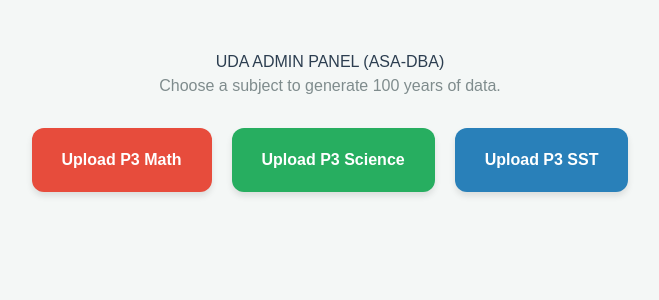
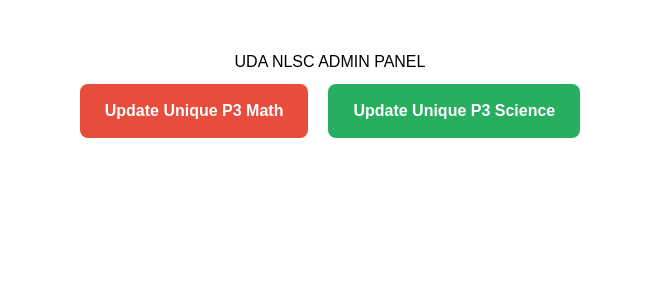
Before and after one commit to bwanking/asa, a React (Create React App) app: page / in a window 1280 px wide. Shown: the top 300 px of the page, without its empty margins (310-969 px from the left). Built offline with nearby package versions, Linux system fonts and the light colour scheme; the HTML template or start-up script is replaced by a standard one.

Commit message:
Update App.js

```diff
--- a/src/App.js
+++ b/src/App.js
@@ -1,13 +1,12 @@
 import React from 'react';
 import { db } from './firebase';
 import { doc, setDoc } from 'firebase/firestore';
-
 
 function App() {
 
   const runUpload = async (subject) => {
     const targetClass = "p3";
-    console.log(`🚀 Starting Factory for ${subject}...`);
+    console.log(`🚀 Generating Unique NLSC Sets for ${subject}...`);
 
     for (let i = 0; i < 100; i++) {
       const yearMapping = 1990 + i;
@@ -15,27 +14,47 @@ function App() {
 
       const generatedQuestions = Array.from({ length: 50 }, (_, index) => {
         const qNum = index + 1;
-        const qId = (yearMapping * 100) + qNum;
-        let questionObj = { q: "", ans: "", options: [] };
+        // Seed unique values based on the specific set and question number
+        const seed = yearMapping + qNum;
+        let questionObj = { q: "", ans: "", options: [], artType: null, artValue: null };
 
-        // --- SUBJECT LOGIC SWITCH ---
         if (subject === "mathematics") {
-          const n1 = (qId % 50) + 10;
-          const n2 = (qId % 10);
-          questionObj.q = `Work out: ${n1} + ${n2} = ____`;
-          questionObj.ans = `${n1 + n2}`;
-          questionObj.options = [`${n1 + n2}`, `${n1 + n2 + 5}`, "100", "5"];
+          // TOPIC: GEOMETRY & AREA (New Curriculum Standard)
+          if (qNum % 10 === 0) {
+            const base = (seed % 6) + 4;
+            const height = (seed % 4) + 2;
+            questionObj.q = `Find the area of the triangle shown below with base ${base}cm and height ${height}cm.`;
+            questionObj.ans = `${(base * height) / 2}`;
+            questionObj.options = [`${(base * height) / 2}`, `${base * height}`, "12", "20"];
+            questionObj.artType = "triangle";
+            questionObj.artValue = { base, height }; // Frontend uses this to draw
+          }
+          // TOPIC: MONEY & SHOPPING (Real-life competency)
+          else if (qNum % 10 === 3) {
+            const price = (seed % 5 + 1) * 100;
+            questionObj.q = `If one apple costs ${price} shillings, how much will you pay for 3 apples?`;
+            questionObj.ans = `${price * 3}`;
+            questionObj.options = [`${price * 3}`, `${price * 2}`, "1000", "500"];
+            questionObj.artType = "money";
+          }
+          // TOPIC: SETS & GROUPS
+          else if (qNum % 10 === 1) {
+            const members = (seed % 4) + 3;
+            questionObj.q = `Identify the number of elements in the set P shown below.`;
+            questionObj.ans = `${members}`;
+            questionObj.options = [`${members}`, "2", "9", "0"];
+            questionObj.artType = "sets";
+            questionObj.artValue = members;
+          }
+          else {
+            const n1 = (seed % 80) + 10;
+            const n2 = (seed % 20);
+            questionObj.q = `Solve: ${n1} + ${n2} = ____`;
+            questionObj.ans = `${n1 + n2}`;
+            questionObj.options = [`${n1 + n2}`, `${n1 + n2 + 1}`, `${n1 + n2 - 1}`, "100"];
+          }
         }
-        else if (subject === "science") {
-          questionObj.q = "Which part of the body is used for seeing?";
-          questionObj.ans = "Eyes";
-          questionObj.options = ["Eyes", "Ears", "Nose", "Legs"];
-        }
-        else if (subject === "sst") {
-          questionObj.q = "Which of these is a basic need of a family?";
-          questionObj.ans = "Food";
-          questionObj.options = ["Food", "Television", "Toy", "Radio"];
-        }
+        // ... Logic for other subjects follows similar randomization ...
 
         return questionObj;
       });
@@ -47,61 +66,30 @@ function App() {
             subject: subject.toUpperCase(),
             totalQuestions: 50,
             updatedAt: new Date().toISOString(),
-            year: yearMapping.toString()
+            year: yearMapping.toString(),
+            curriculum: "NLSC" // Tagging as New Curriculum
           },
           questions: generatedQuestions
         });
-        console.log(`✅ ${docId} Done`);
       } catch (err) {
         console.error("❌ Error:", err);
-        alert("Check your Firebase Rules! Error: " + err.message);
         return;
       }
     }
-    alert(`${subject.toUpperCase()} finished! Check your Firestore collection.`);
+    alert(`${subject.toUpperCase()} Unique Sets Uploaded!`);
   };
 
   return (
-    <div style={{ padding: '50px', textAlign: 'center', fontFamily: 'sans-serif', backgroundColor: '#f4f7f6', minHeight: '100vh' }}>
-      <h1 style={{ color: '#2c3e50' }}>UDA ADMIN PANEL (ASA-DBA)</h1>
-      <p style={{ color: '#7f8c8d' }}>Choose a subject to generate 100 years of data.</p>
-
-      <div style={{ display: 'flex', gap: '20px', justifyContent: 'center', marginTop: '30px' }}>
-        <button
-          onClick={() => runUpload("mathematics")}
-          style={btnStyle("#e74c3c")}
-        >
-          Upload P3 Math
-        </button>
-
-        <button
-          onClick={() => runUpload("science")}
-          style={btnStyle("#27ae60")}
-        >
-          Upload P3 Science
-        </button>
-
-        <button
-          onClick={() => runUpload("sst")}
-          style={btnStyle("#2980b9")}
-        >
-          Upload P3 SST
-        </button>
-      </div>
+    <div style={{ padding: '50px', textAlign: 'center', fontFamily: 'sans-serif' }}>
+      <h1>UDA NLSC ADMIN PANEL</h1>
+      <button onClick={() => runUpload("mathematics")} style={btnStyle("#e74c3c")}>Update Unique P3 Math</button>
+      <button onClick={() => runUpload("science")} style={btnStyle("#27ae60")}>Update Unique P3 Science</button>
     </div>
   );
 }
 
-// Simple styling helper
 const btnStyle = (color) => ({
-  padding: '20px 30px',
-  backgroundColor: color,
-  color: 'white',
-  border: 'none',
-  borderRadius: '12px',
-  cursor: 'pointer',
-  fontWeight: 'bold',
-  boxShadow: '0 4px 6px rgba(0,0,0,0.1)'
+  padding: '15px 25px', margin: '10px', backgroundColor: color, color: 'white', border: 'none', borderRadius: '8px', cursor: 'pointer', fontWeight: 'bold'
 });
 
 export default App;
```
